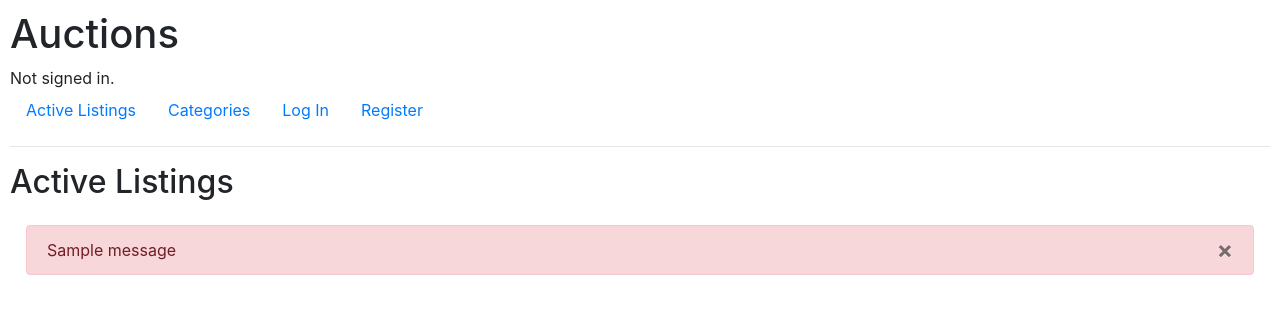
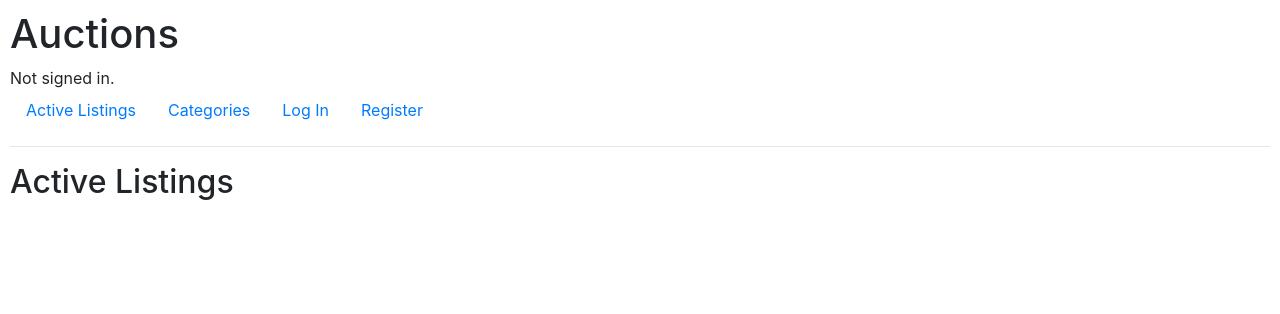
Before and after one commit to chxw/web-programming-2, a Django app: page /categories/1 in a window 1280 px wide. Shown: the top 314 px of the page. Run offline with Django 3.2, Linux system fonts and the light colour scheme; data comes from the database, SQL or seed files in the repository; both versions use the stored data as it was after the commit; tables that the repository leaves empty hold one stand-in row (values such as "Sample post"); one stand-in notice (Sample message) is shown; some libraries are stand-ins or nearby versions.

Commit message:
REV: FINAL MVP

```diff
--- a/Project-2/commerce/auctions/templates/auctions/index.html
+++ b/Project-2/commerce/auctions/templates/auctions/index.html
@@ -2,16 +2,6 @@
 
 {% block body %}
     <h2>Active Listings</h2>
-    <!-- ALERT MESSAGES -->
-    <!-- Misc. messages -->
-    {% for message in messages %}
-    <div class="w-auto p-3">
-        <div class="alert alert-danger">
-            <a class="close" href="{% url 'listing' listing.id %}" data-dismiss="alert">×</a>
-            {{ message }}
-        </div>
-    </div>
-    {% endfor %}
     <!-- Active listings -->
     <div class="d-flex flex-wrap align-content-start flex-row card-deck">
         {% for listing in listings %}
--- a/Project-2/commerce/auctions/templates/auctions/listing.html
+++ b/Project-2/commerce/auctions/templates/auctions/listing.html
@@ -39,7 +39,7 @@
         <!-- Otherwise, show winning bid/winner -->
         {% else %}
             <li>Winner: {{ listing.winner }}</li>
-            <li>Winning bid: {{ listing.winning_bid }}</li>
+            <li>Winning bid: ${{ listing.winning_bid }}</li>
         {% endif %}
         <li>Listed by: {{ listing.owner }}</li>
         <li>Category: {{ listing.category.category }}</li>
--- a/Project-2/commerce/auctions/views.py
+++ b/Project-2/commerce/auctions/views.py
@@ -70,8 +70,6 @@
 
 @login_required
 def create_listing(request):
-    form = None
-
     if request.method == 'POST':
         # Does category exist?
         try:
@@ -84,14 +82,8 @@
         # Get user submitted listing
         form = ListingForm(request.POST)
         if form.is_valid():
+            # Update user and category for listing, then save
             listing = form.save(commit=False)
-
-            # Check starting bid is valid
-            if listing.starting_bid < 0.01:
-                messages.error(request, 'Your bid must be larger than $0.01.')
-                return redirect(reverse('index'))
-
-            # Update user and category for listing, then save
             listing.owner = request.user
             listing.category = category
             listing.save()
@@ -100,7 +92,7 @@
     else:
         form = ListingForm()
 
-    return render(request, 'auctions/create.html', {'form': form })
+    return render(request, 'auctions/create.html', {'form': form})
 
 
 def listing(request, id):
```
Also changed, not shown: Project-2/commerce/db.sqlite3.
